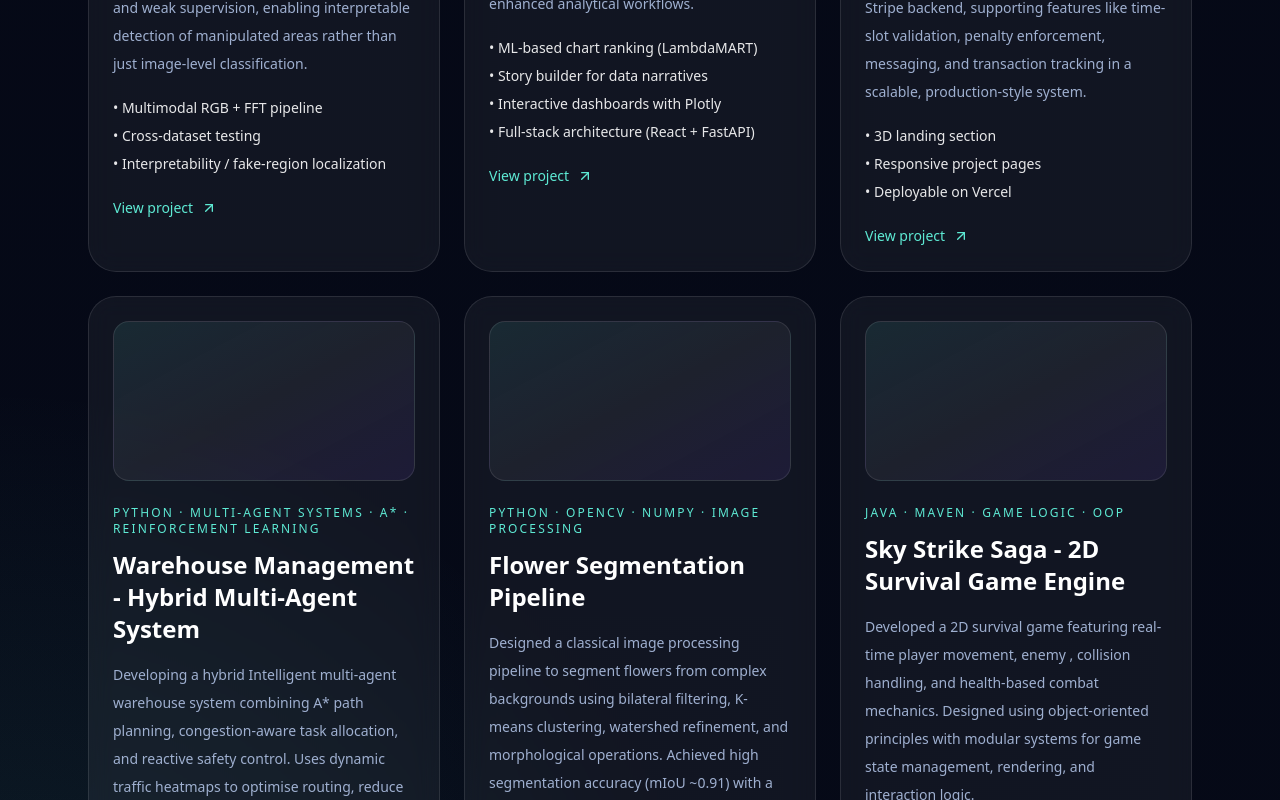
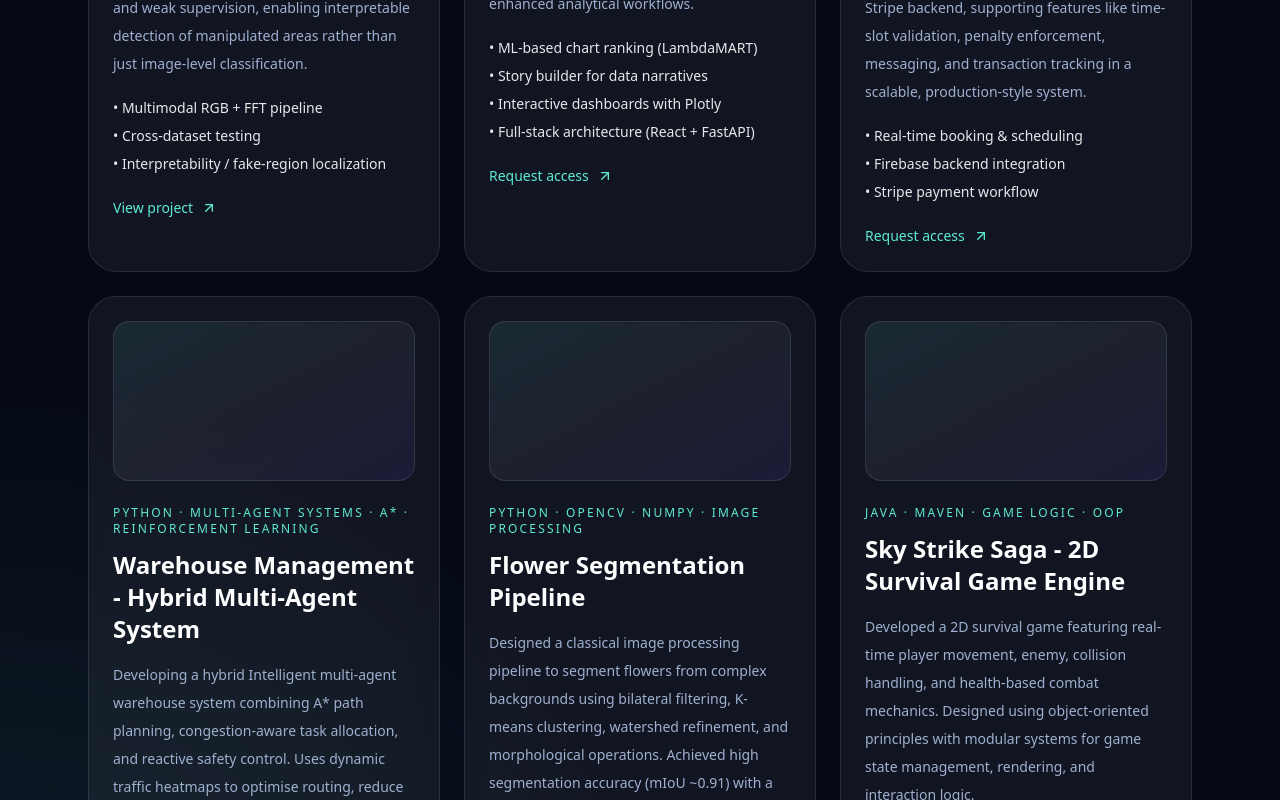
Before and after one commit to hooriya067/PortFolio-HooriyaMasood, a Next.js app: page / in a window 1280 px wide. Shown: the part 1840-2640 px from the top of the page. Built offline with nearby package versions, Linux system fonts and the light colour scheme.

Commit message:
Fix private project links

```diff
--- a/app/page.jsx
+++ b/app/page.jsx
@@ -12,6 +12,8 @@ const projects = [
       'Built a hybrid deepfake detection system combining RGB and frequency-domain (FFT) features with transformer-based fusion. Extended the model to perform region-level localization using superpixel segmentation and weak supervision, enabling interpretable detection of manipulated areas rather than just image-level classification.',
     highlights: ['Multimodal RGB + FFT pipeline', 'Cross-dataset testing', 'Interpretability / fake-region localization'],
     link: 'https://github.com/hooriya067/Advanced-deepfake-detection-with-annotation',
+    cta: 'View project',
+    private: false,
   },
   {
     title: 'Insight Canvas',
@@ -24,15 +26,23 @@ const projects = [
       'Interactive dashboards with Plotly',
       'Full-stack architecture (React + FastAPI)',
     ],
-  link: 'Private repository – demo available upon request',
+    link: 'mailto:hcyhm2@nottingham.edu.my?subject=Request%20access%20to%20Insight%20Canvas',
+    cta: 'Request access',
+    private: true,
   },
   {
     title: 'Rentify- Peer2Peer Renting',
     stack: 'Kotlin · Jetpack Compose · Firebase · Stripe',
     description:
       'Built a full-stack mobile rental platform enabling peer-to-peer item sharing with real-time booking, conflict-free scheduling, and secure payments. Designed using MVVM architecture with Firebase and a custom Stripe backend, supporting features like time-slot validation, penalty enforcement, messaging, and transaction tracking in a scalable, production-style system.',
-    highlights: ['3D landing section', 'Responsive project pages', 'Deployable on Vercel'],
-    link : 'Private repository – demo available upon request',
+    highlights: [
+      'Real-time booking & scheduling',
+      'Firebase backend integration',
+      'Stripe payment workflow',
+    ],
+    link: 'mailto:hcyhm2@nottingham.edu.my?subject=Request%20access%20to%20Rentify',
+    cta: 'Request access',
+    private: true,
   },
   {
     title: 'Warehouse Management - Hybrid Multi-Agent System',
@@ -45,7 +55,9 @@ const projects = [
       'Dynamic heatmap-based routing',
       'Focus on deadlock reduction & efficiency',
     ],
-  link: 'Ongoing project – code available soon',
+    link: '#',
+    cta: 'Ongoing project',
+    private: true,
   },
   {
     title: 'Flower Segmentation Pipeline',
@@ -59,12 +71,14 @@ const projects = [
       'No deep learning – efficient & interpretable',
     ],
     link: 'https://github.com/hooriya067/Flower-segmentation',
+    cta: 'View project',
+    private: false,
   },
   {
     title: 'Sky Strike Saga - 2D Survival Game Engine',
     stack: 'Java · Maven · Game Logic · OOP',
     description:
-    'Developed a 2D survival game featuring real-time player movement, enemy , collision handling, and health-based combat mechanics. Designed using object-oriented principles with modular systems for game state management, rendering, and interaction logic.',
+      'Developed a 2D survival game featuring real-time player movement, enemy, collision handling, and health-based combat mechanics. Designed using object-oriented principles with modular systems for game state management, rendering, and interaction logic.',
     highlights: [
       'Real-time player movement & controls',
       'Enemy AI behaviour & combat system',
@@ -72,6 +86,8 @@ const projects = [
       'Modular OOP-based game architecture',
     ],
     link: 'https://github.com/hooriya067/DevMainSoft-CW2024',
+    cta: 'View project',
+    private: false,
   },
   {
     title: 'Developer Portfolio',
@@ -84,9 +100,10 @@ const projects = [
       'Project showcase with live/demo links',
       'Deployed on Vercel with CI/CD',
     ],
-  link: 'https://your-portfolio-link.vercel.app',
- }
-
+    link: 'https://port-folio-hooriya-masood-nw8d.vercel.app/',
+    cta: 'View project',
+    private: false,
+  },
 ];
 
 const skills = [
@@ -210,7 +227,7 @@ function Hero() {
               View Projects
             </a>
             <a
-              href="https://github.com/yourusername"
+              href="https://github.com/hooriya067"
               target="_blank"
               rel="noreferrer"
               className="rounded-2xl border border-white/15 px-6 py-3 font-medium text-white transition hover:-translate-y-0.5 hover:bg-white/5"
@@ -281,14 +298,23 @@ function Projects() {
                   <li key={item}>• {item}</li>
                 ))}
               </ul>
+          {project.private ? (
+              <a
+                href={project.link}
+                className="mt-6 inline-flex items-center gap-2 text-sm font-medium text-accent transition group-hover:gap-3"
+              >
+                {project.cta} <ArrowUpRight size={16} />
+              </a>
+            ) : (
               <a
                 href={project.link}
                 target="_blank"
                 rel="noreferrer"
                 className="mt-6 inline-flex items-center gap-2 text-sm font-medium text-accent transition group-hover:gap-3"
               >
-                View project <ArrowUpRight size={16} />
+                {project.cta} <ArrowUpRight size={16} />
               </a>
+        )}
                         </motion.article>
           ))}
         </div>
```
Lines whose indentation alone changed are shown as unchanged.
